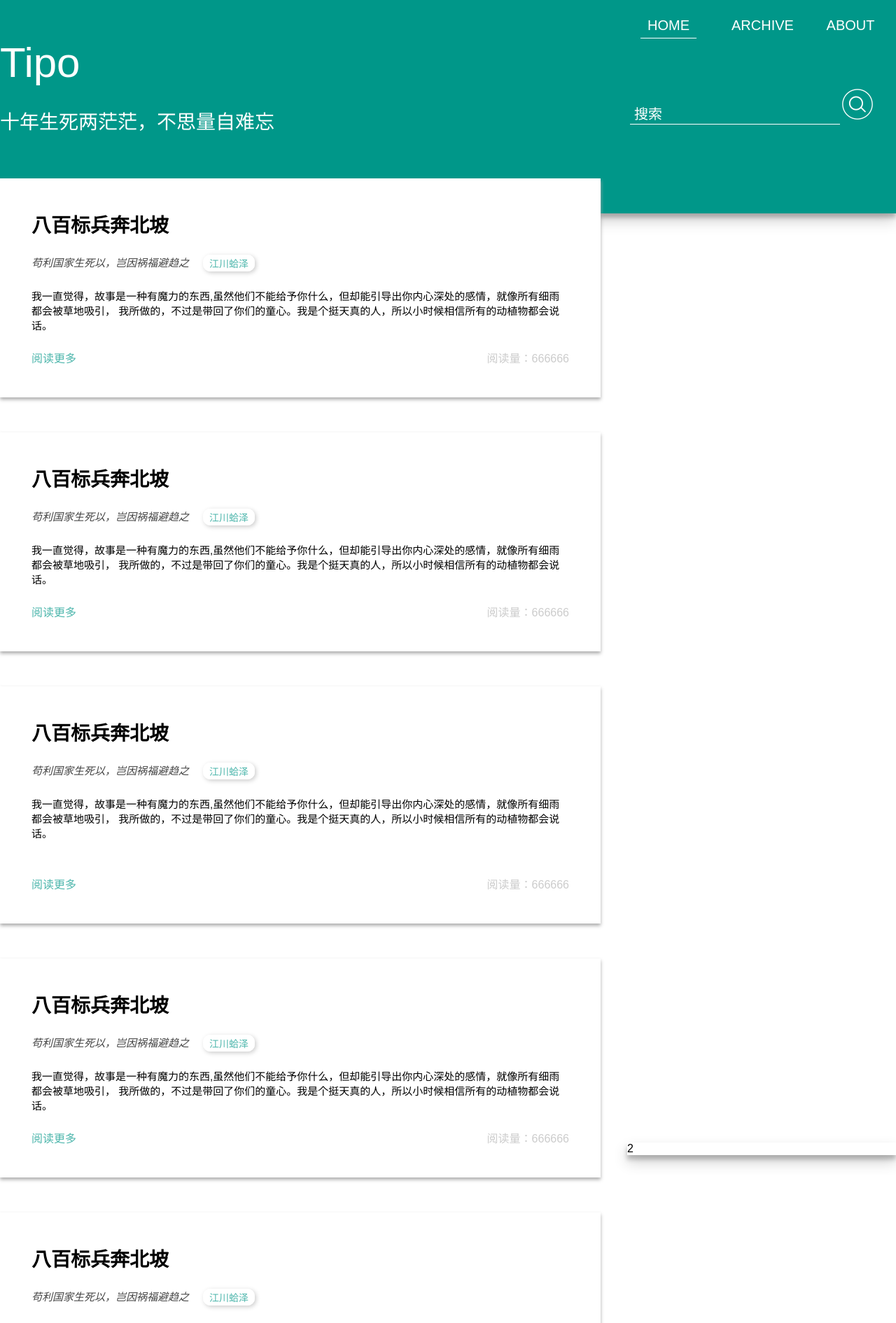
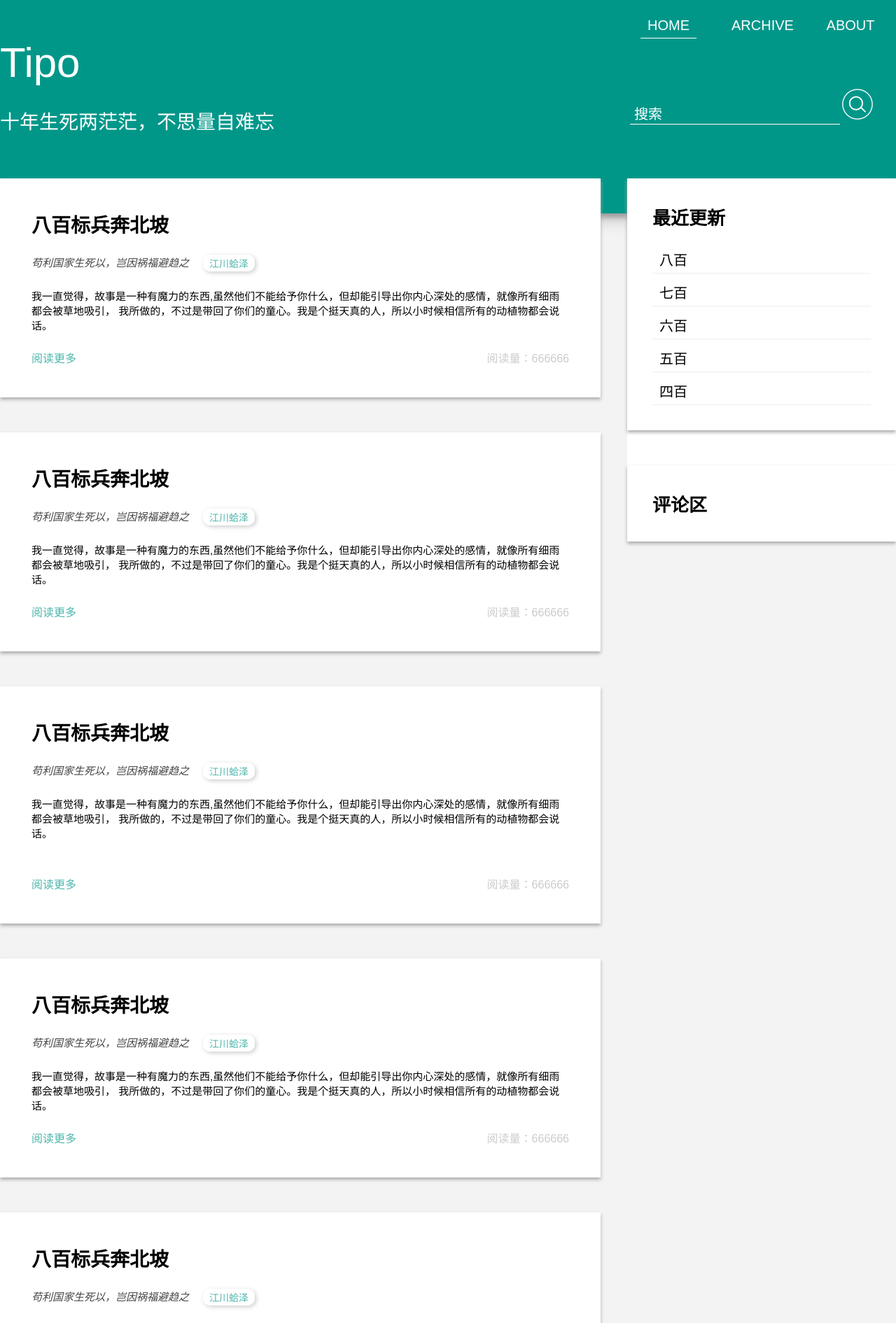
Before and after one commit to knowncold/Tipo, a Flask app: page / in a window 1280 px wide. Shown: the top 1891 px of the page at 70% size. Run offline with Flask 2, Linux system fonts and the light colour scheme.

Commit message:
recent article

```diff
--- a/app/static/css/index.css
+++ b/app/static/css/index.css
@@ -2,6 +2,9 @@
     padding: 0;
     margin: 0;
     font-family: Microsoft YaHei, WenQuanYi Micro Hei, SF UI Text, Arial, PingFang SC, Hiragino Sans GB, sans-serif;
+}
+body {
+    background-color: #F4F3F4;
 }
 .navigation {
     background-color: #009789;
@@ -123,7 +126,28 @@ img {
 .blog_right {
     float: right;
     width: 30%;
-    box-shadow: rgba(0, 0, 0, 0.19) 0 10px 20px, rgba(0, 0, 0, 0.23) 0 6px 6px;
     margin-top: -50px;
     background-color: #fff;
 }
+.recent {
+    padding: 36px;
+    box-shadow: 0 3px 5px #aaa;
+    font-size: 26px;
+    font-weight: bold;
+}
+.recent p {
+    padding: 0 10px;
+    margin-top: 10px;
+    line-height: 36px;
+    height: 36px;
+    font-size: 20px;
+    font-weight: 100;
+    border-bottom: 1px solid #eee;
+}
+.comment {
+    margin-top: 50px;
+    padding: 36px;
+    box-shadow: 0 3px 5px #aaa;
+    font-size: 26px;
+    font-weight: bold;
+}
--- a/app/templates/index.html
+++ b/app/templates/index.html
@@ -21,7 +21,7 @@
                     <br />
                     <div style="float: left;width: 100%">
                         <span class="subname">十年生死两茫茫，不思量自难忘</span>
-                        <img src="assets/search.png" />
+                        <img src="../static/assets/search.png" />
                         <input type="text" placeholder="搜索" />
                     </div>
                 </div>
@@ -41,6 +41,21 @@
                 <div class="blog_foot">
                     <a style="color: #4db6ac;font-weight: 100">阅读更多</a>
                     <span style="float: right;color: #ccc;">阅读量：666666</span>
+                </div>
+            </div>
+            <div class="blog_right">
+                <div class="recent">
+                    <span>最近更新</span>
+                    <div style="margin-top: 26px">
+                        <p>八百</p>
+                        <p>七百</p>
+                        <p>六百</p>
+                        <p>五百</p>
+                        <p>四百</p>
+                    </div>
+                </div>
+                <div class="comment">
+                    <span>评论区</span>
                 </div>
             </div>
             <div class="blog_left" style="margin-top: 50px;">
@@ -103,9 +118,6 @@
                     <span style="float: right;color: #ccc;">阅读量：666666</span>
                 </div>
             </div>
-            <div class="blog_right">
-                2
-            </div>
         </div>
     </body>
 </html>
```
Also changed, not shown: 5 other files.
